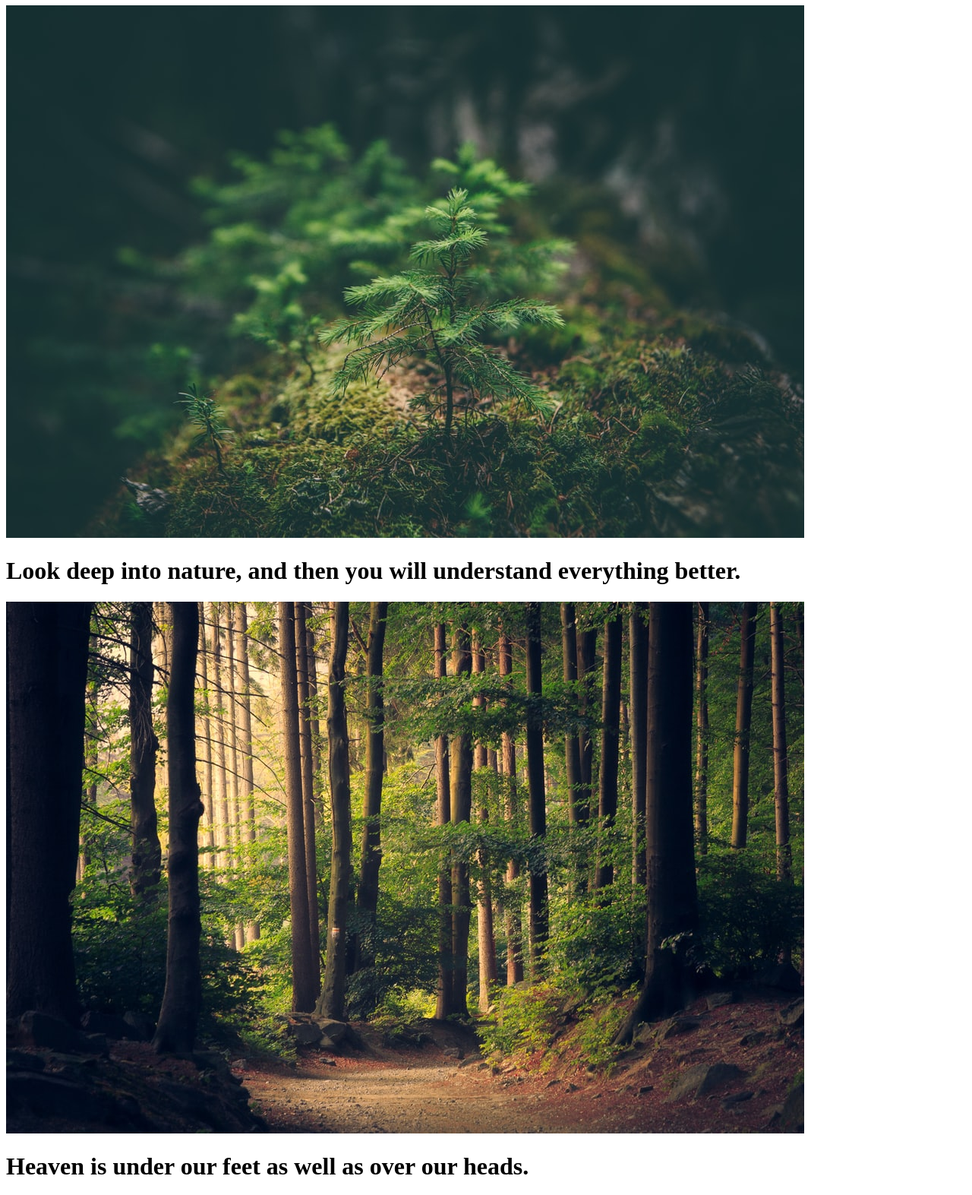
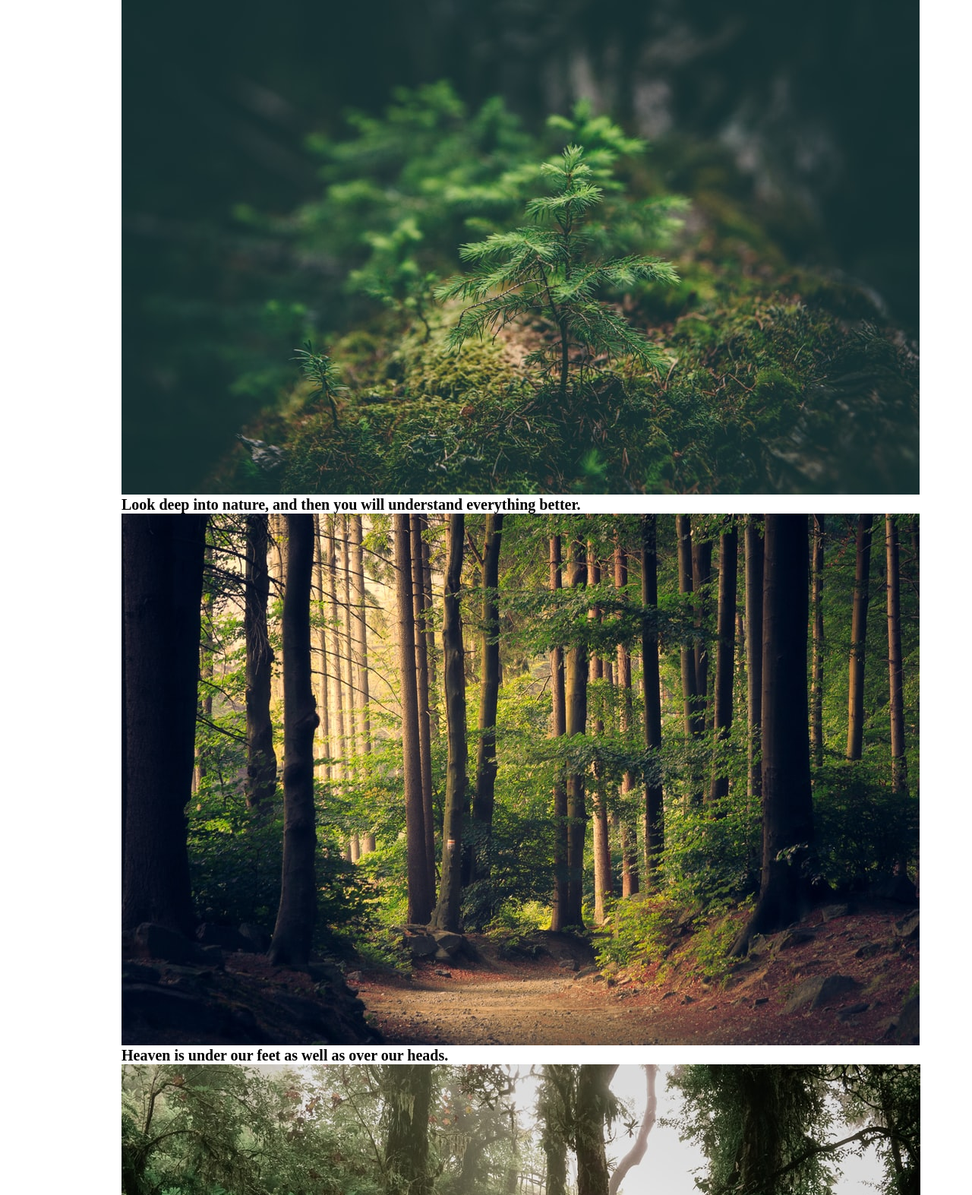
Before and after one commit to Saif-Hossain-Mredul/Carousel-DOM, a plain HTML site: page index.html in a window 1280 px wide. Shown: the part 73-1646 px from the top of the page at 76% size. Drawn offline with Linux system fonts and the light colour scheme.

Commit message:
some html changed

```diff
--- a/index.html
+++ b/index.html
@@ -11,37 +11,48 @@
 			<div class="slider-content">
 				<h1 class="slider-title">
 					In nature, nothing is perfect and everything is perfect.
-				</h1>
-				<img src="/images/image-1.jpeg" class="slider-image" />
+                </h1>
+
+                <div class="slider-image">
+                    <img src="/images/image-1.jpeg"/>
+                </div>
 			</div>
 
 			<div class="slider-content">
 				<h1 class="slider-title">
 					Look deep into nature, and then you will understand everything better.
 				</h1>
-				<img src="/images/image-2.jpeg" class="slider-image" />
-			</div>
+                <div class="slider-image">
+                    <img src="/images/image-2.jpeg"/>
+                </div>
+            </div>
 
 			<div class="slider-content">
 				<h1 class="slider-title">
 					Heaven is under our feet as well as over our heads.
 				</h1>
-				<img src="/images/image-3.jpeg" class="slider-image" />
-			</div>
+                <div class="slider-image">
+                    <img src="/images/image-3.jpeg"/>
+                </div>
+            </div>
 
 			<div class="slider-content">
 				<h1 class="slider-title">
 					Nature does not hurry, yet everything is accomplished.
 				</h1>
-				<img src="/images/image-4.jpeg" class="slider-image" />
-			</div>
+                <div class="slider-image">
+                    <img src="/images/image-4.jpeg"/>
+                </div>
+            </div>
 
 			<div class="slider-content">
 				<h1 class="slider-title">
 					If you truly love nature, you will find beauty everywhere.
 				</h1>
-				<img src="/images/image-5.jpeg" class="slider-image" />
-			</div>
+                <div class="slider-image">
+                    <img src="/images/image-5.jpeg"/>
+                </div>
+            </div>
 		</div>
 	</body>
 </html>
--- a/main.scss
+++ b/main.scss
@@ -0,0 +1,16 @@
+* {
+    margin: 0;
+    padding: 0;
+    box-sizing: border-box;
+}
+
+html {
+    font-size: 62.5%;
+}
+
+body {
+    .slider-container {
+        max-width: 960px;
+        margin: 0 auto;
+    }
+}
```
Also changed, not shown: styles/css/main.css, 1 other file.
